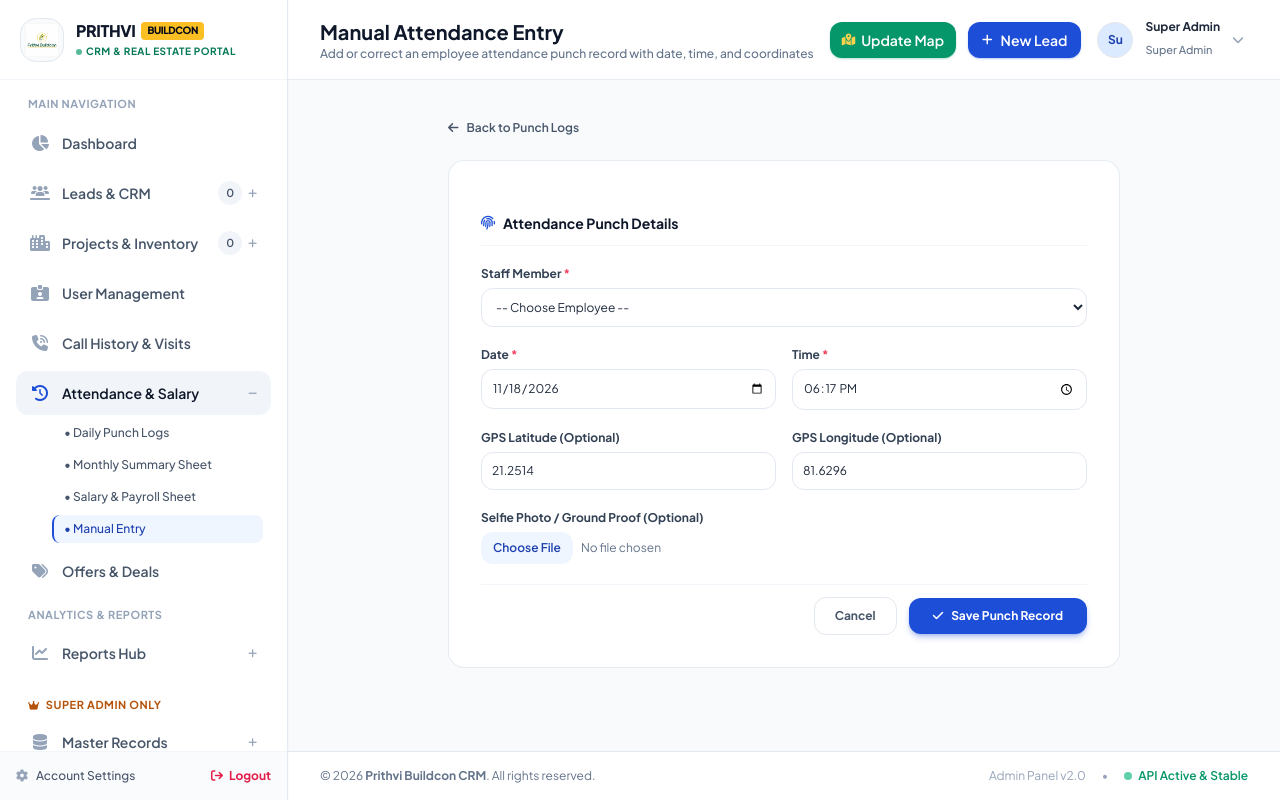
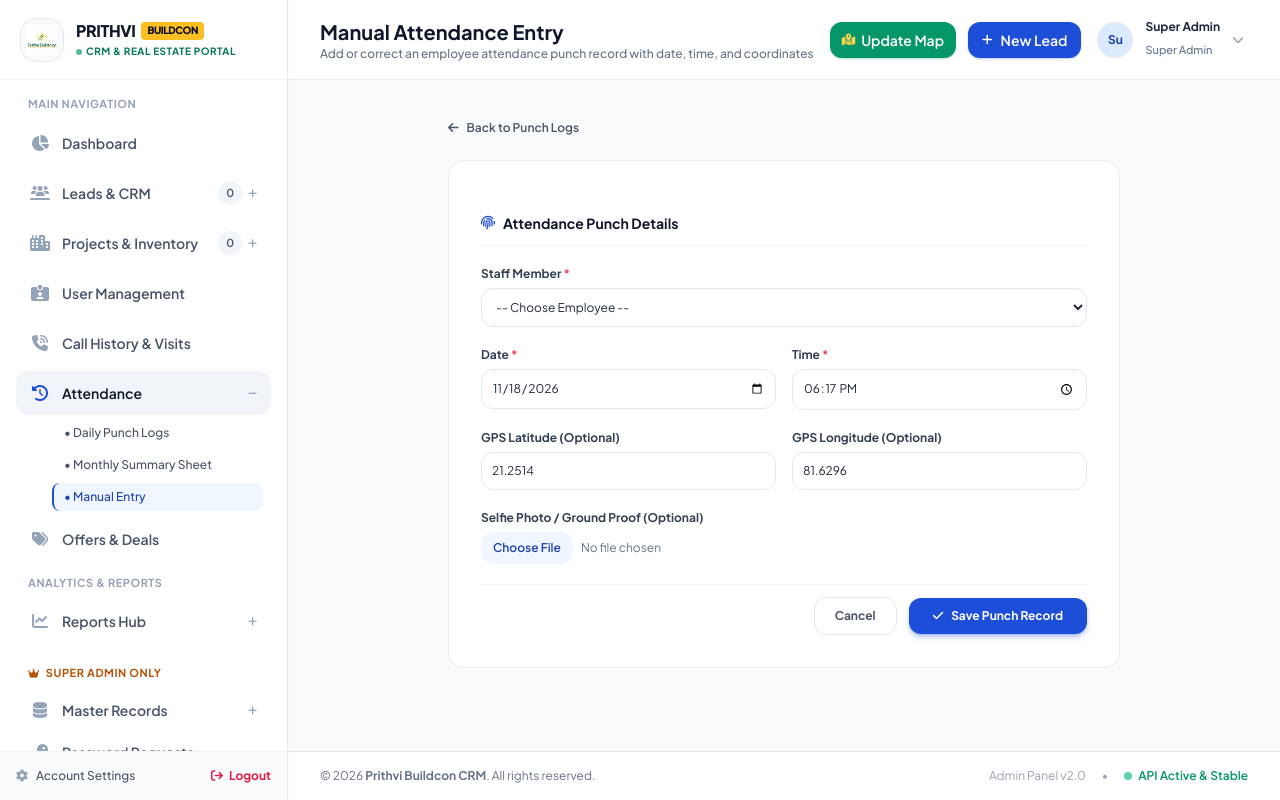
Before and after one commit to devitmingo/prithvi, a Laravel app: page /admin/attendances/create in a window 1280 px wide. Run offline with Laravel 12, Linux system fonts and the light colour scheme; a user stored in the database is signed in; data comes from the database, SQL or seed files in the repository; data that the repository does not hold is empty; some libraries are stand-ins or nearby versions.

Commit message:
Remove salary and payroll links from attendance section and sidebar

```diff
--- a/resources/views/admin/attendances/index.blade.php
+++ b/resources/views/admin/attendances/index.blade.php
@@ -131,11 +131,6 @@
         </form>
 
         <div class="flex items-center gap-2.5">
-            <a href="{{ route('admin.salary.index') }}" class="inline-flex items-center gap-2 px-3.5 py-2 rounded-xl bg-gradient-to-r from-emerald-600 to-teal-600 hover:from-emerald-700 hover:to-teal-700 text-white text-xs font-bold shadow-xs transition">
-                <i class="fa-solid fa-calculator"></i>
-                <span>Salary Calculation</span>
-            </a>
-
             <a href="{{ route('admin.attendances.monthly') }}" class="inline-flex items-center gap-2 px-3.5 py-2 rounded-xl border border-slate-200 bg-white hover:bg-slate-50 text-slate-700 text-xs font-semibold shadow-2xs transition-colors">
                 <i class="fa-solid fa-calendar-days text-purple-600"></i>
                 <span>Monthly Sheet</span>
--- a/resources/views/admin/layouts/app.blade.php
+++ b/resources/views/admin/layouts/app.blade.php
@@ -237,13 +237,13 @@
                     <span>Call History & Visits</span>
                 </a>
 
-                <!-- Attendance & Salary Management -->
-                <div x-data="{ attOpen: {{ request()->routeIs('admin.attendances.*') || request()->routeIs('admin.salary.*') ? 'true' : 'false' }} }">
+                <!-- Attendance Management -->
+                <div x-data="{ attOpen: {{ request()->routeIs('admin.attendances.*') ? 'true' : 'false' }} }">
                     <button @click="attOpen = !attOpen"
-                            class="w-full flex items-center justify-between px-3.5 py-2.5 rounded-xl text-sm font-semibold transition-all {{ request()->routeIs('admin.attendances.*') || request()->routeIs('admin.salary.*') ? 'bg-slate-100 text-slate-900' : 'text-slate-600 hover:bg-slate-100 hover:text-slate-900' }}">
+                            class="w-full flex items-center justify-between px-3.5 py-2.5 rounded-xl text-sm font-semibold transition-all {{ request()->routeIs('admin.attendances.*') ? 'bg-slate-100 text-slate-900' : 'text-slate-600 hover:bg-slate-100 hover:text-slate-900' }}">
                         <div class="flex items-center gap-3">
-                            <i class="fa-solid fa-clock-rotate-left w-5 text-center text-base {{ request()->routeIs('admin.attendances.*') || request()->routeIs('admin.salary.*') ? 'text-brand-600' : 'text-slate-400' }}"></i>
-                            <span>Attendance & Salary</span>
+                            <i class="fa-solid fa-clock-rotate-left w-5 text-center text-base {{ request()->routeIs('admin.attendances.*') ? 'text-brand-600' : 'text-slate-400' }}"></i>
+                            <span>Attendance</span>
                         </div>
                         <i class="fa-solid text-[10px] font-bold text-slate-400" :class="attOpen ? 'fa-minus' : 'fa-plus'"></i>
                     </button>
@@ -255,10 +255,6 @@
                         <a href="{{ route('admin.attendances.monthly') }}"
                            class="block px-3 py-1.5 rounded-lg text-xs font-medium {{ request()->routeIs('admin.attendances.monthly') ? 'text-brand-700 bg-brand-50 font-bold border-l-2 border-brand-600 pl-2.5' : 'text-slate-600 hover:text-slate-900 hover:bg-slate-100/70' }}">
                             • Monthly Summary Sheet
-                        </a>
-                        <a href="{{ route('admin.salary.index') }}"
-                           class="block px-3 py-1.5 rounded-lg text-xs font-medium {{ request()->routeIs('admin.salary.*') ? 'text-emerald-700 bg-emerald-50 font-bold border-l-2 border-emerald-600 pl-2.5' : 'text-slate-600 hover:text-slate-900 hover:bg-slate-100/70' }}">
-                            • Salary & Payroll Sheet
                         </a>
                         <a href="{{ route('admin.attendances.create') }}"
                            class="block px-3 py-1.5 rounded-lg text-xs font-medium {{ request()->routeIs('admin.attendances.create') ? 'text-brand-700 bg-brand-50 font-bold border-l-2 border-brand-600 pl-2.5' : 'text-slate-600 hover:text-slate-900 hover:bg-slate-100/70' }}">
```
